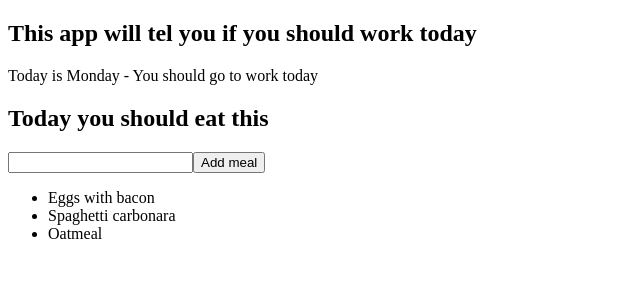
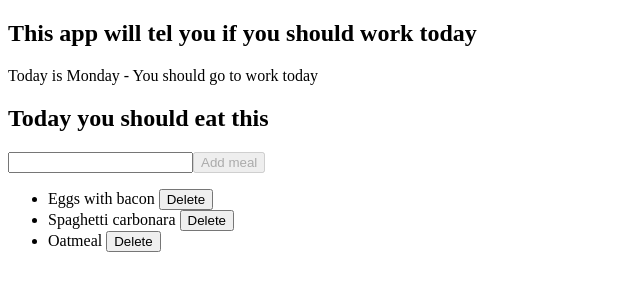
Before and after one commit to codewithbernard/medium-example-app, a React (Create React App) app: page / in a window 1280 px wide. Shown: the top 300 px of the page, without its empty margins (0-640 px from the left). Built offline with nearby package versions, Linux system fonts and the light colour scheme.

Commit message:
Refactoring

```diff
--- a/src/components/MealPlan.js
+++ b/src/components/MealPlan.js
@@ -6,11 +6,18 @@ class MealPlan extends Component {
   state = {
     meal: '',
     meals: [],
-    showAddMealMessage: false
+    showMessage: ''
   };
 
+  removeMeal(mealToRemove) {
+    const meals = this.state.meals.filter(meal => meal !== mealToRemove);
+    this.setState({
+      meals: meals
+    });
+  }
+
   renderMeals() {
-    return _.map(this.state.meals, meal => <MealPlanItem meal={meal} />);
+    return _.map(this.state.meals, meal => <MealPlanItem handleDelete={() => this.removeMeal(meal)} meal={meal} />);
   }
 
   componentWillMount() {
@@ -18,19 +25,25 @@ class MealPlan extends Component {
   }
 
   componentDidUpdate(prevProps, prevState) {
-    if (prevState.meals.length < this.state.meals.length) {
-      this.setState({showAddMealMessage: true});
-      setTimeout(() => this.setState({showAddMealMessage: false}), 1000);
-    }
+    if (prevState.meals.length < this.state.meals.length) this.showMessage('New meal added');
   }
 
   handleSubmit = (event) => {
     event.preventDefault()
     const meal = this.state.meal;
-    this.setState({
-      meals: [...this.state.meals, meal],
-      meal: ""
-    });
+    if (this.state.meals.indexOf(meal) === -1) {
+      this.setState({
+        meals: [...this.state.meals, meal],
+        meal: ""
+      });
+    } else {
+      this.showMessage(`${meal} is already on the list`);
+    }
+  }
+
+  showMessage = (message) => {
+    this.setState({showMessage: message});
+    setTimeout(() => this.setState({showMessage: ''}), 1000);
   }
 
   render() {
@@ -44,9 +57,10 @@ class MealPlan extends Component {
             type="text"
           />
           <button
-            type="submit">Add meal</button>
+            type="submit"
+            disabled={this.state.meal === ""}>Add meal</button>
         </form>
-        {this.state.showAddMealMessage ? <p>New meal added</p> : null}
+        {this.state.showMessage || null}
         <ul>
           {this.renderMeals()}
         </ul>
--- a/src/components/MealPlanItem.js
+++ b/src/components/MealPlanItem.js
@@ -1,7 +1,7 @@
 import React from 'react';
 
 const MealPlanItem = (props) => {
-  return <li>{props.meal}</li>;
+  return <li>{props.meal} <button onClick={props.handleDelete}>Delete</button></li>;
 }
 
 export default MealPlanItem;
```
